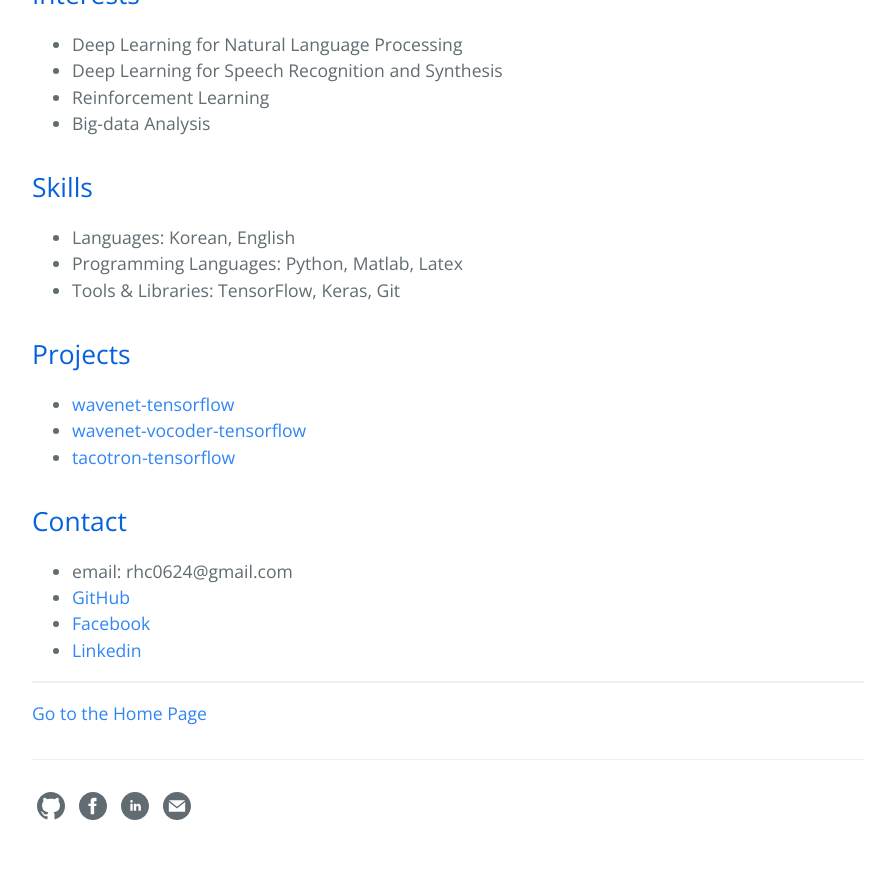
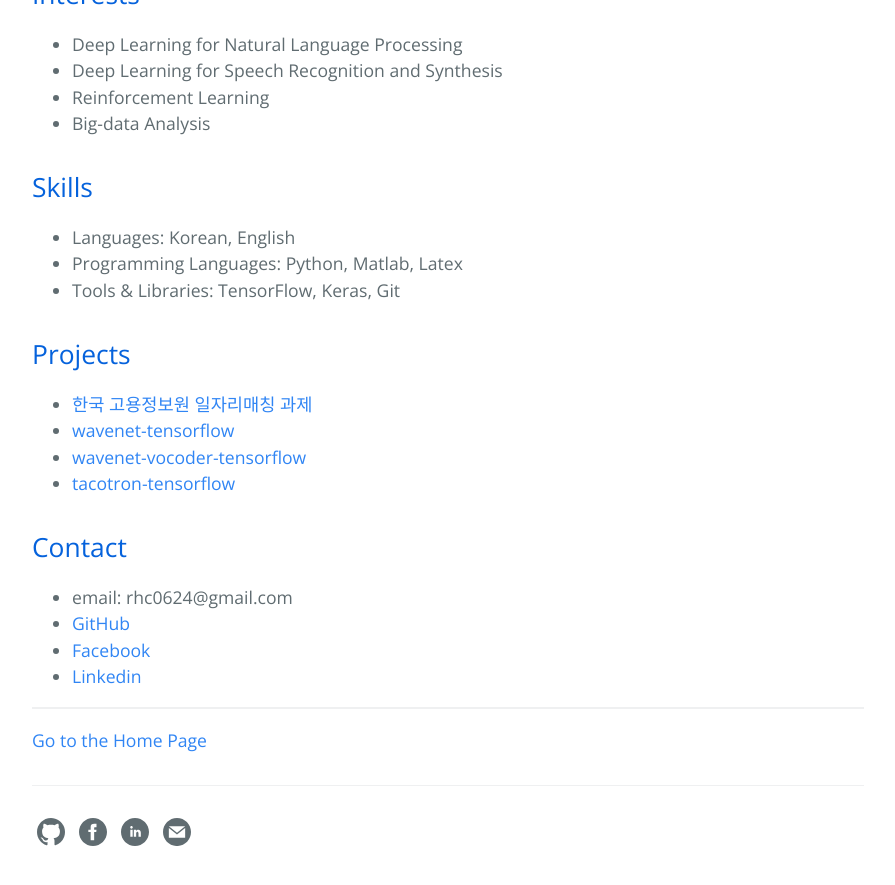
Before and after one commit to hcnoh/hcnoh.github.io, a Jekyll site: the page built from about.md, in a window 1280 px wide and 900 px high, scrolled down 1280 px. Shown: the top 885 px of the window, without its empty margins (192-1087 px from the left). Built offline with Jekyll 4.4.1, drawn with Linux system fonts in a browser that asks for light colours.

Commit message:
Update about.md

```diff
--- a/about.md
+++ b/about.md
@@ -27,6 +27,7 @@ permalink: /about
 - Tools & Libraries: TensorFlow, Keras, Git
 
 ## Projects
+- [한국 고용정보원 일자리매칭 과제](http://openapi.work.go.kr/ai/wanted/datadic/dataDicSearchVw.do)
 - [wavenet-tensorflow](https://github.com/hcnoh/wavenet-tensorflow)
 - [wavenet-vocoder-tensorflow](https://github.com/hcnoh/wavenet-vocoder-tensorflow)
 - [tacotron-tensorflow](https://github.com/hcnoh/tacotron-tensorflow)
```
